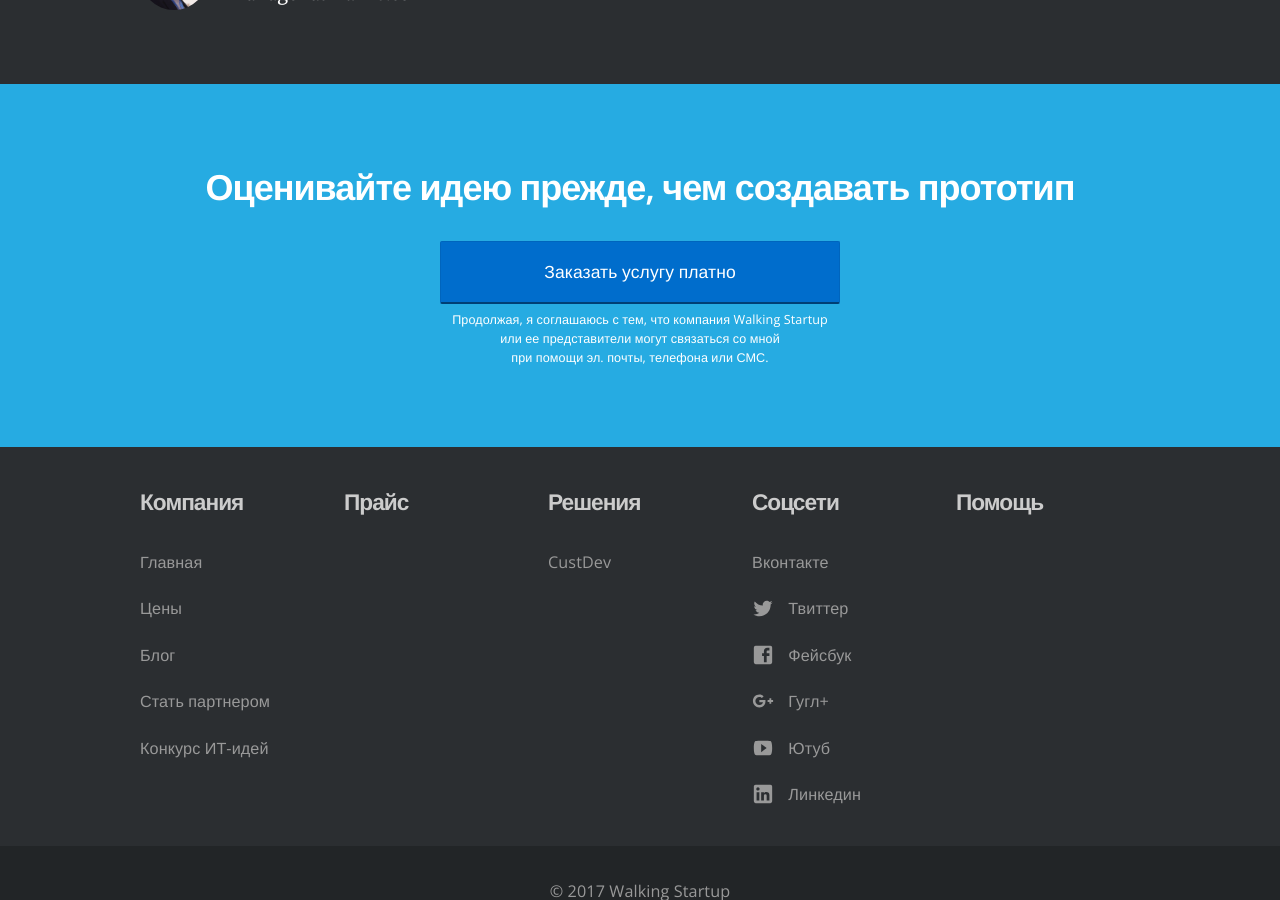
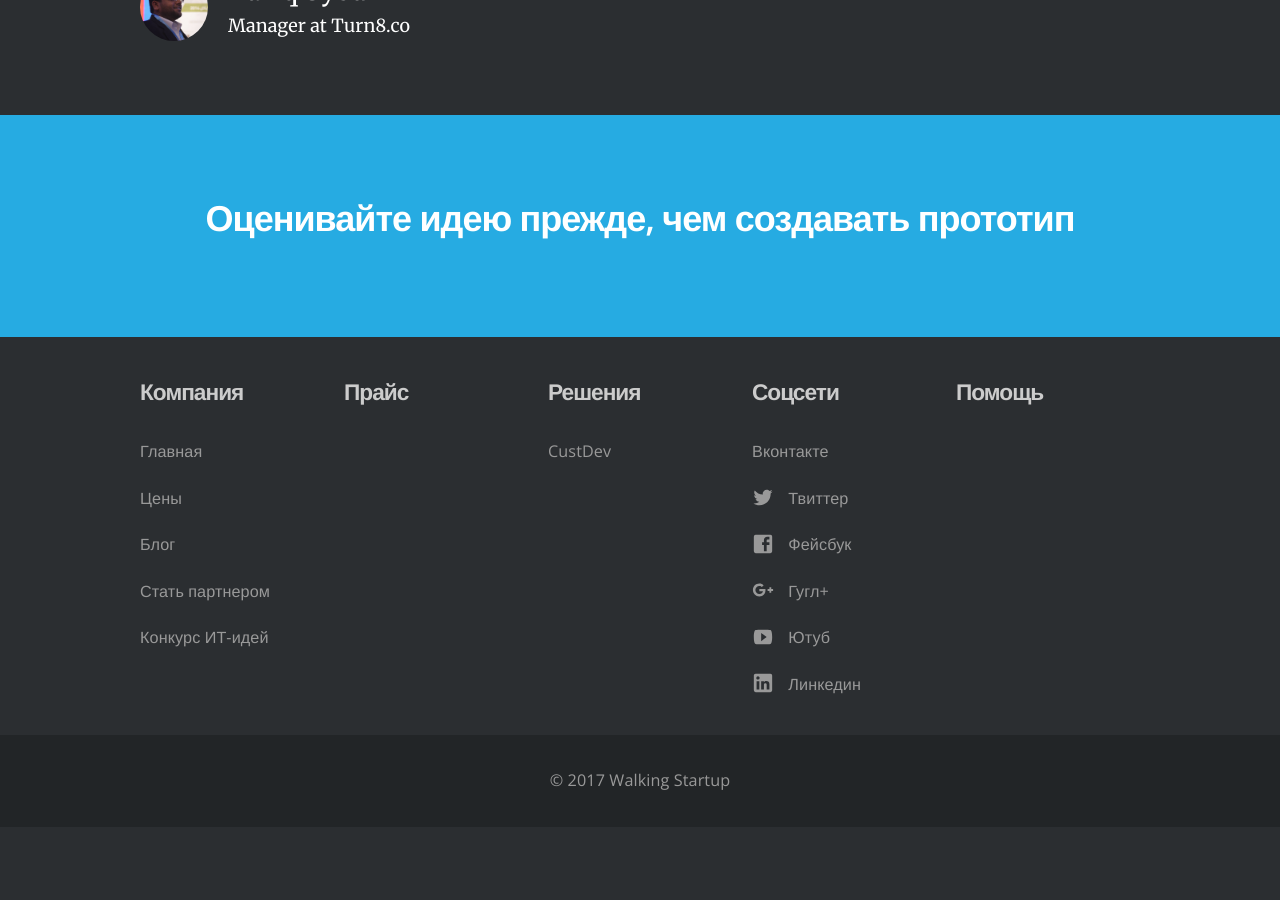
Before and after one commit to RakhimyanTim/walkingstartup.github.io, a Jekyll site: the page built from pages/index.html, in a window 1280 px wide and 900 px high, scrolled down 5548 px. Built offline with Jekyll 4.4.1, drawn with Linux system fonts in a browser that asks for light colours; nearby versions of some CDN libraries; after the commit the page ends 6375 px from its top, so only the background shows below that; some of the changed text lies outside the part shown.

Commit message:
Update index.html

```diff
--- a/pages/index.html
+++ b/pages/index.html
@@ -43,10 +43,10 @@
 	<div class="container">
 		<div style="text-align: center;">
 			<div style="display: inline-block;">
-					<a href="https://goo.gl/forms/BOPSObq5b1onzGkc2" class="btn btn-block btn-centered btn-large btn-primary sign-up" style="display: inherit;">Закажите услугу платно</a>
+					<a href="https://play.google.com/store/apps/details?id=com.appsheet.whitelabel.guid_9335a13d_916d_4d73_b73c_91178a69de83" class="btn btn-block btn-centered btn-large btn-primary sign-up" style="display: inherit;">Скачать с Google Play</a>
 				<span class="btn-sub-text">Продолжая, я соглашаюсь с тем, что компания Walking Startup <br>или ее представители могут связаться со мной <br>при помощи эл. почты, телефона или СМС.</span>
 			</div>
-		<span class="learn-more">или <a href="https://innovathon.walkingstartup.ru/">Попробуйте бесплатно</a></span>
+		<span class="learn-more">или <a href="#">с App Store</a></span>
 		</div>
 	</div>
 </section>
@@ -57,7 +57,7 @@
 		<div class="other-features">
 			<div class="col-1-3">
 				<h4 style="text-align: center;"><i class="material-icons">access_time</i> Быстро</h4>
-				<p style="text-align: center;">Вам не нужно тратить на это месяцы.</p>
+				<p style="text-align: center;">Вам не нужно тратить на это месяцы.</p>с App Store
 			</div>
 
 			<div class="col-1-3">
@@ -170,10 +170,10 @@
 	<div class="container">
 		<div style="text-align: center;">
 			<div style="display: inline-block;">
-					<a href="https://goo.gl/forms/BOPSObq5b1onzGkc2" class="btn btn-block btn-centered btn-large btn-primary sign-up" style="display: inherit;">Зкажите услугу платно</a>
+					<a href="https://play.google.com/store/apps/details?id=com.appsheet.whitelabel.guid_9335a13d_916d_4d73_b73c_91178a69de83" class="btn btn-block btn-centered btn-large btn-primary sign-up" style="display: inherit;">Скачать с Google Play</a>
 				<span class="btn-sub-text">Продолжая, я соглашаюсь с тем, что компания Walking Startup <br>или ее представители могут связаться со мной <br>при помощи эл. почты, телефона или СМС.</span>
 			</div>
-		<span class="learn-more">или <a href="https://innovathon.walkingstartup.ru/">Пройдите отбор</a></span>
+		<span class="learn-more">или <a href="#">с App Store</a></span>
 		</div>
 	</div>
 </section>
@@ -209,8 +209,6 @@
 <section class="bright-section centered">
 	<div class="container">
 		<h2>Оценивайте идею прежде, чем создавать прототип</h2>
-		<p style="margin:0;"><a href="https://goo.gl/forms/BOPSObq5b1onzGkc2" class="btn btn-primary btn-large btn-block btn-centered sign-up">Заказать услугу платно</a>
-		<span class="btn-sub-text new-content">Продолжая, я соглашаюсь с тем, что компания Walking Startup <br>или ее представители могут связаться со мной <br>при помощи эл. почты, телефона или СМС.</span></p>
 	</div>
 </section>
 
```
